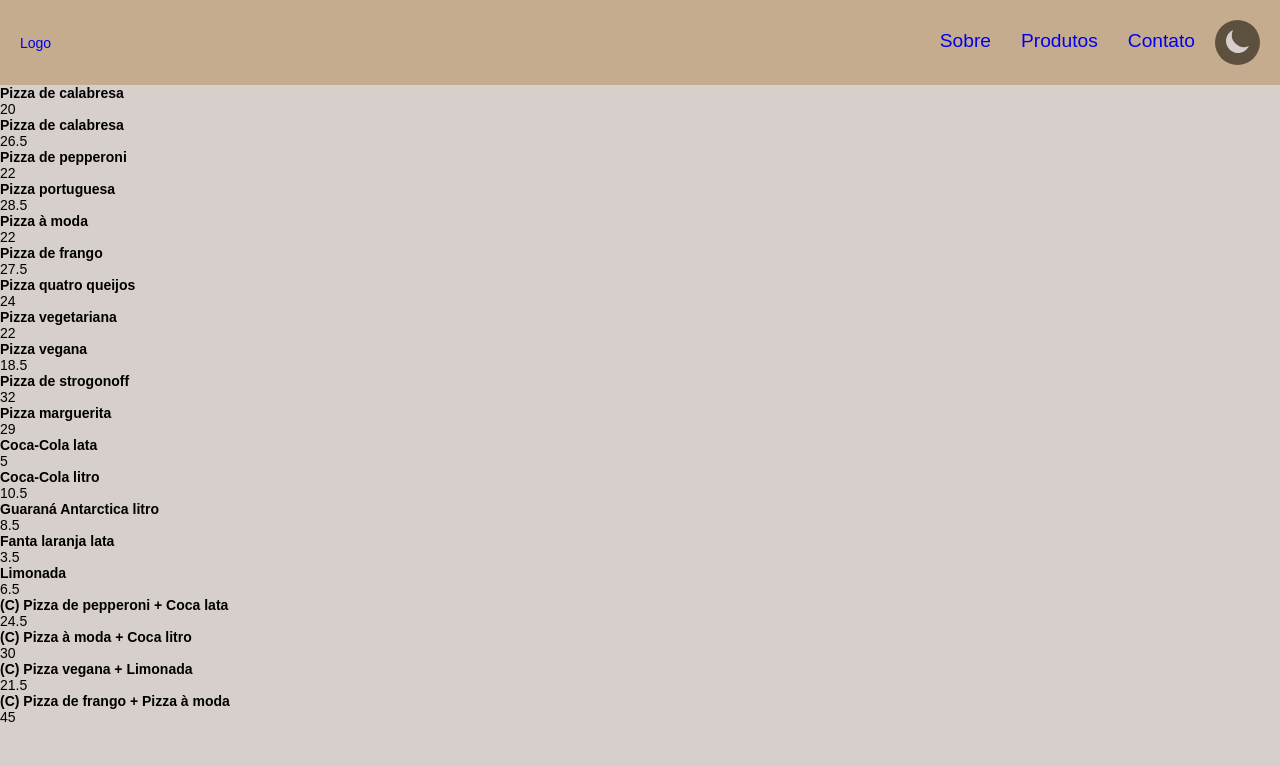
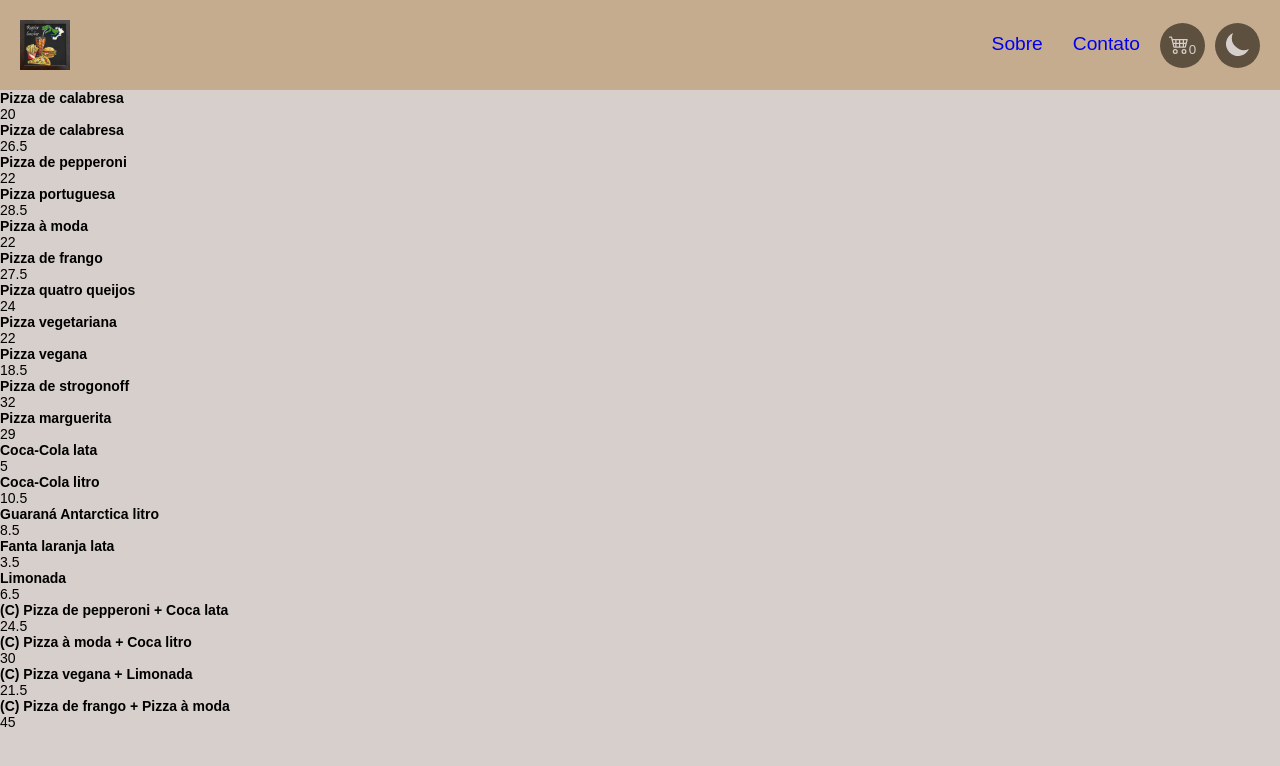
Before and after one commit to alexandre-roque/RaptorsPizzaria, a React (Vite) app: page / in a window 1280 px wide. Shown: the top 766 px of the page. Built offline with nearby package versions, Linux system fonts and the light colour scheme.

Commit message:
cart icon added

```diff
--- a/src/components/Header/index.tsx
+++ b/src/components/Header/index.tsx
@@ -1,31 +1,43 @@
 import React from 'react'
 import { CgSun } from 'react-icons/cg';
 import { HiMoon } from 'react-icons/hi';
+import { BsCart4 } from 'react-icons/bs'
 import { useDispatch, useSelector } from 'react-redux';
 import { DefaultTheme } from 'styled-components';
 import { RootState } from '../../store';
 import { changeTheme } from '../../store/ducks/theme';
 import { Toggle } from '../LoginHeader/styles'
 import { HeaderBody, StyledHeader, StyledMenu } from './styles'
+import { useNavigate } from 'react-router-dom';
+import { totalAmout } from '../../store/ducks/cart';
+import logo from '../../assets/img/logo.jpg'
 
 export default function Header() {
   const theme= useSelector<RootState, DefaultTheme>(state => state.theme);
   const dispatch = useDispatch();
+  const navigate = useNavigate();
 
   const toggleTheme = () =>{
       dispatch(changeTheme());
   }
+
   const icon = theme.title === "light" ? <HiMoon size={30} /> : <CgSun size={30} />;
+  const totalAmount= useSelector<RootState, number>(totalAmout);
 
   return (
     <HeaderBody>
         <StyledHeader>
-            <a href="/">Logo</a>
+            <a href="/"><img src={logo} alt="logo" /></a>
             <nav>
                 <StyledMenu>
                   <li><a href="/">Sobre</a></li>
-                  <li><a href="/">Produtos</a></li>
                   <li><a href="/">Contato</a></li>
+                  <li>
+                    <Toggle onClick={() => navigate('/cart')}>
+                      <BsCart4 size={20} />
+                      {totalAmount}
+                    </Toggle>
+                  </li>
                   <li>
                     <Toggle onClick={toggleTheme}>
                       {icon}
--- a/src/components/Header/styles.tsx
+++ b/src/components/Header/styles.tsx
@@ -21,6 +21,12 @@ export const StyledHeader = styled.header`
     align-items: center;
     padding: 20px;
     flex-wrap: wrap;
+    img {
+        float: left;
+        width: 50px;
+        height: 50px;
+        background: #555;
+    }
 `;
 
 export const StyledMenu = styled.div`
--- a/src/store/ducks/cart.ts
+++ b/src/store/ducks/cart.ts
@@ -1,6 +1,7 @@
 // Redux: https://youtu.be/3KUVksNAAxo?t=378
 
 import { createSlice, PayloadAction } from "@reduxjs/toolkit";
+import { RootState } from "..";
 
 interface Item {
     item: string,
@@ -10,7 +11,7 @@ interface Item {
     categoria: string
 };
 
-interface ItemCart extends Item {
+export interface ItemCart extends Item {
     amount: number;
 };
 
@@ -41,6 +42,8 @@ export const cartSlice = createSlice({
 
 export const { addItemToCart, removeItemFromCart } = cartSlice.actions;
 
-export const selectCart = (state: { cart: ItemCart[]; }) => state.cart;
+export const selectCart = (state: RootState) => state.cart;
+
+export const totalAmout = (state: RootState) => state.cart.map(item => item.amount).reduce((acc, total) => acc+total, 0);
 
 export default cartSlice.reducer;
```
